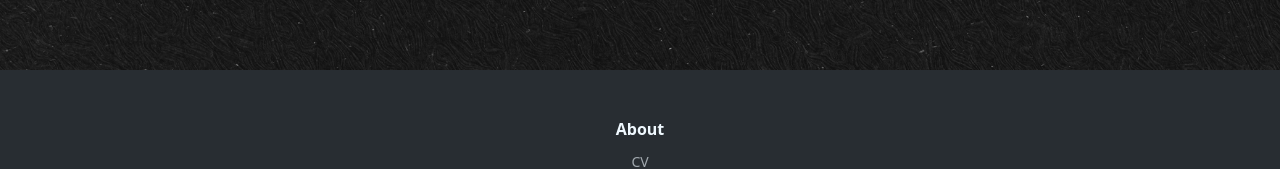
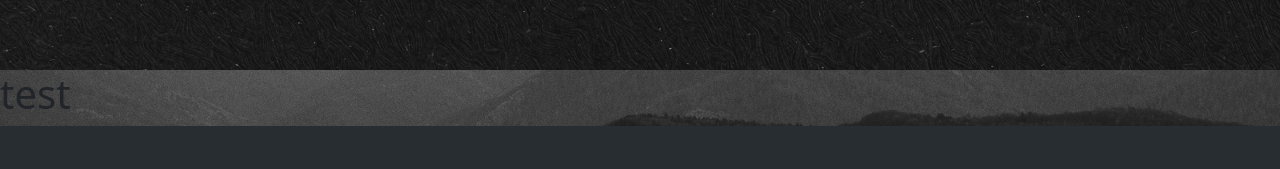
Before and after one commit to Martinsr99/PortFolio, an Angular app: page / in a window 1280 px wide. Shown: the part 1586-1755 px from the top of the page. Built offline with nearby package versions, Linux system fonts and the light colour scheme.

Commit message:
feat: create technologies component

```diff
--- a/package.json
+++ b/package.json
@@ -22,9 +22,11 @@
     "@popperjs/core": "^2.11.8",
     "bootstrap": "^5.3.0",
     "jquery": "^3.7.0",
+    "ngx-bootstrap": "^10.2.0",
     "pdfjs-dist": "^3.7.107",
     "router-link": "^0.0.4",
     "rxjs": "~7.8.0",
+    "slick-carousel": "^1.8.1",
     "sweetalert2": "^11.7.10",
     "tslib": "^2.3.0",
     "zone.js": "~0.12.0"
@@ -34,6 +36,7 @@
     "@angular/cli": "~15.2.6",
     "@angular/compiler-cli": "^15.2.0",
     "@types/jasmine": "~4.3.0",
+    "@types/jquery": "^3.5.16",
     "jasmine-core": "~4.5.0",
     "karma": "~6.4.0",
     "karma-chrome-launcher": "~3.1.0",
--- a/src/app/app.module.ts
+++ b/src/app/app.module.ts
@@ -1,6 +1,6 @@
 import { NgModule } from '@angular/core';
 import { BrowserModule } from '@angular/platform-browser';
-
+import { CarouselModule } from 'ngx-bootstrap/carousel';
 import { AppRoutingModule } from './app-routing.module';
 import { AppComponent } from './app.component';
 import { SharedModule } from './shared/shared.module';
@@ -13,6 +13,7 @@ import { ContactService } from './services/contact.service';
 import { AboutComponent } from './pages/about/about.component';
 import { WhoamiComponent } from './pages/whoami/whoami.component';
 import { VideoComponent } from './pages/video/video.component';
+import { TechnologiesComponent } from './pages/technologies/technologies.component';
 
 @NgModule({
   declarations: [
@@ -22,7 +23,8 @@ import { VideoComponent } from './pages/video/video.component';
     ContactComponent,
     AboutComponent,
     WhoamiComponent,
-    VideoComponent
+    VideoComponent,
+    TechnologiesComponent
 
   ],
   imports: [
@@ -30,7 +32,8 @@ import { VideoComponent } from './pages/video/video.component';
     AppRoutingModule,
     SharedModule,
     ReactiveFormsModule,
-    HttpClientModule
+    HttpClientModule,
+    CarouselModule.forRoot()
   ],
   providers: [ContactService],
   bootstrap: [AppComponent]
--- a/src/app/pages/main/main.component.html
+++ b/src/app/pages/main/main.component.html
@@ -4,5 +4,7 @@
 
     <app-whoami></app-whoami>
 
+    <app-technologies></app-technologies>
+
 
 </div>
--- /dev/null
+++ b/src/app/pages/technologies/technologies.component.html
@@ -0,0 +1 @@
+<h1>test</h1>
```
Also changed, not shown: src/app/pages/technologies/technologies.component.ts (added, +9 -0 lines), 1 other file (tests, documents, lock files or other folders).
